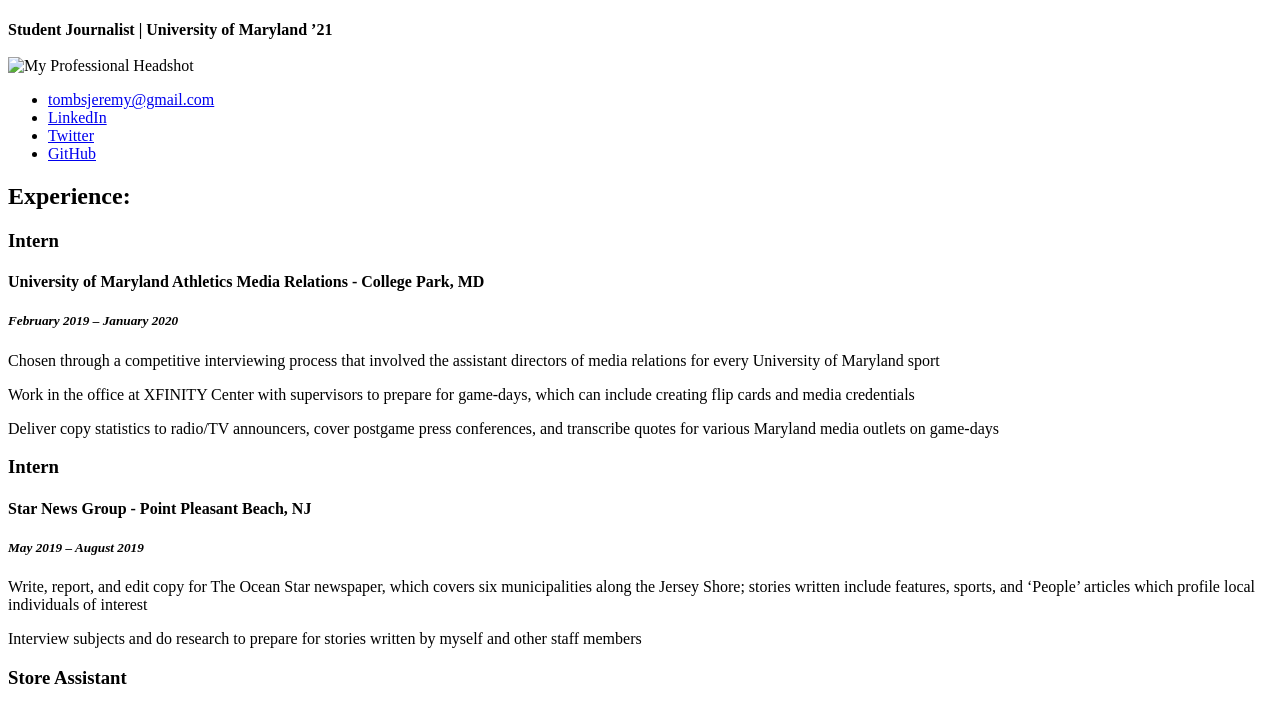
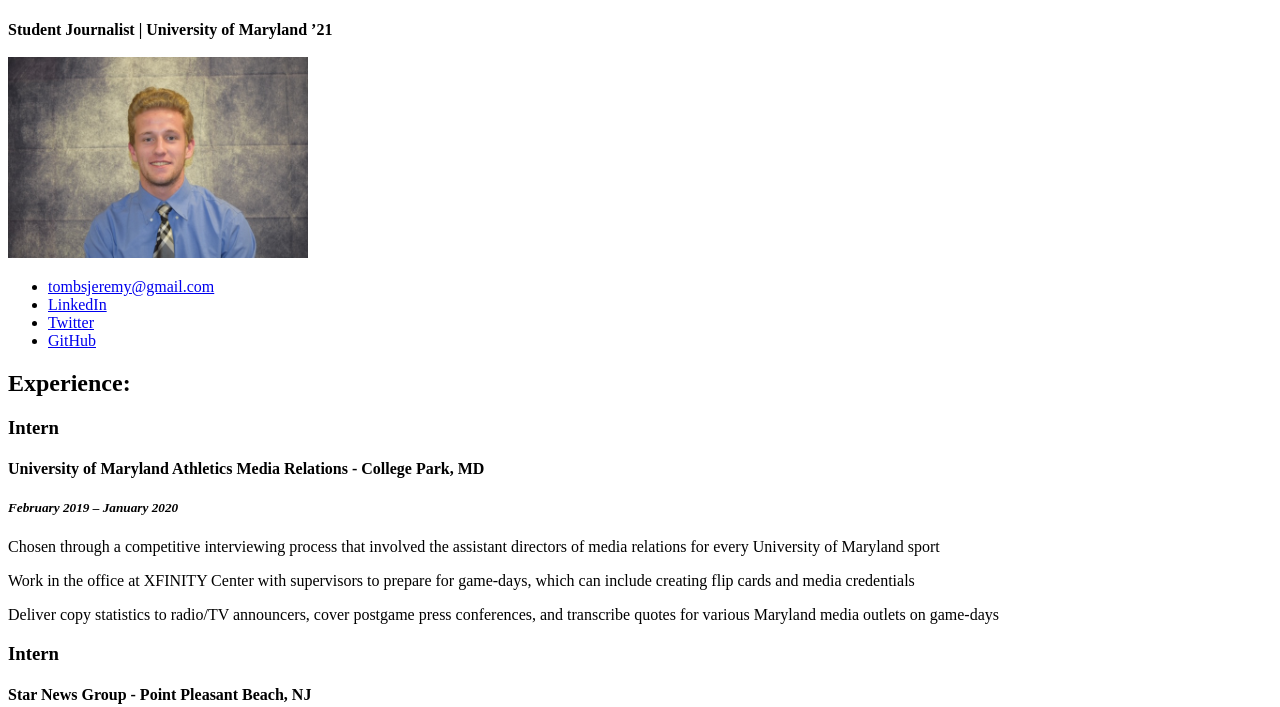
Before and after one commit to tombsjeremy/Jeremy-Tombs-JOUR352, a plain HTML site: page Resume/index.html in a window 1280 px wide. Shown: the part 69-776 px from the top of the page. Drawn offline with Linux system fonts and the light colour scheme.

Commit message:
fixed picture issue

```diff
--- a/Resume/index.html
+++ b/Resume/index.html
@@ -18,7 +18,7 @@
   <strong>Student Journalist | University of Maryland ’21</strong>
   <br>
   <br>
-  <img src="./Resume/IMG_2436.jpg" alt="My Professional Headshot" width="300px">
+  <img src="./IMG_2436.jpg" alt="My Professional Headshot" width="300px">
   <br>
   <ul>
     <li><a href=mailto:"tombsjeremy@gmail.com">tombsjeremy@gmail.com</li>
```
Also changed, not shown: 1 other file.
